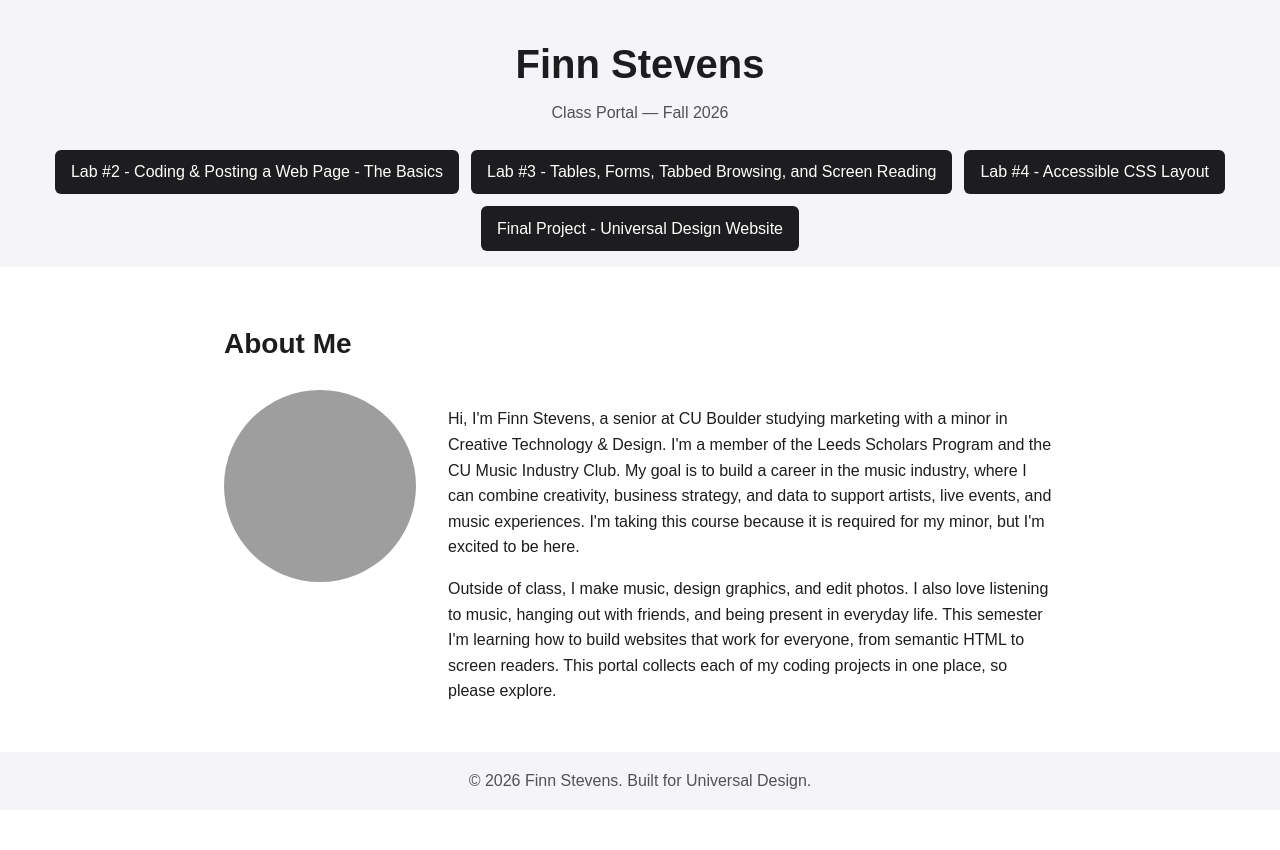
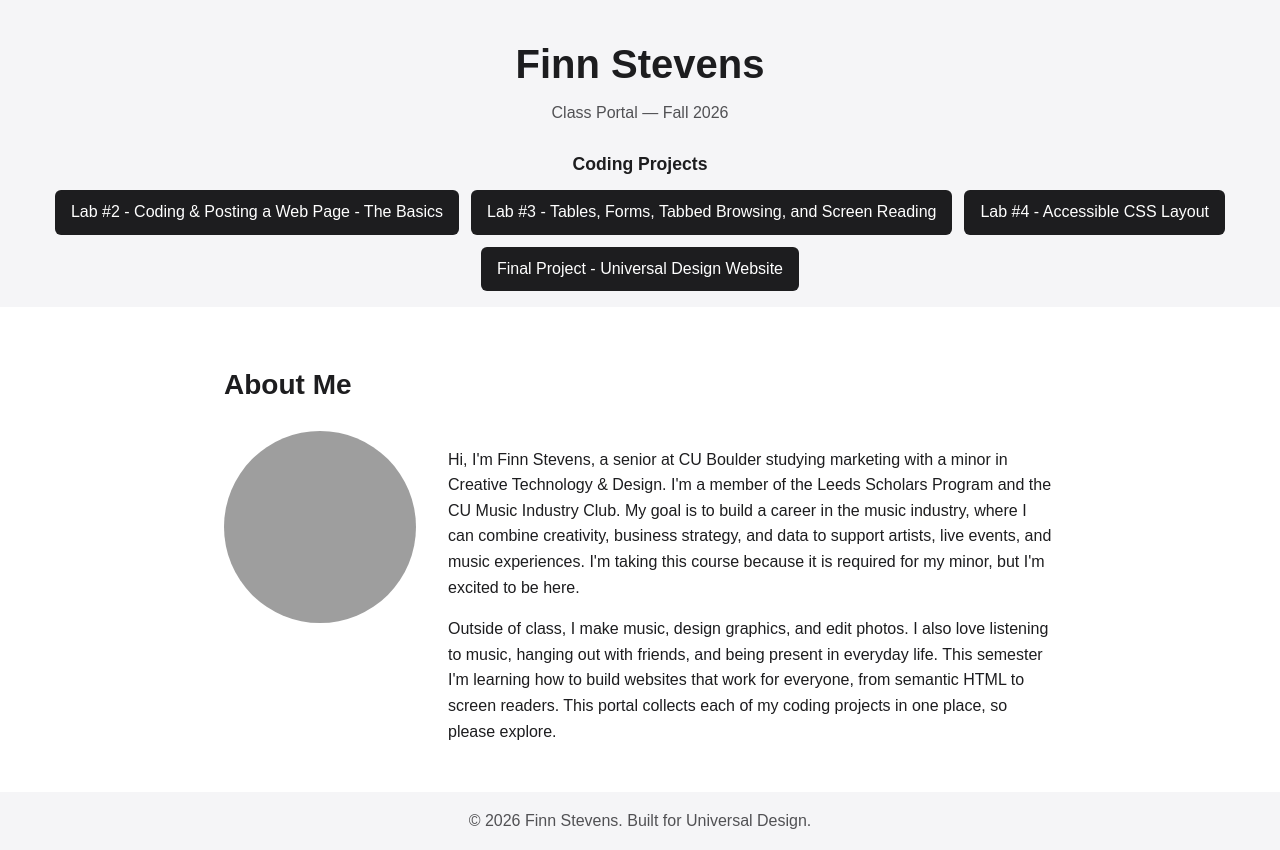
Before and after one commit to bleaaaccchhh/my-class-portal, a plain HTML site: page checkpoint 2/index.html in a window 1280 px wide. Before the commit the page ends 810 px from the top, so only its background shows below. Drawn offline with Linux system fonts and the light colour scheme; grey boxes are pictures that could not be loaded.

Commit message:
Refactor HTML structure and improve accessibility

```diff
--- a/checkpoint 2/index.html
+++ b/checkpoint 2/index.html
@@ -36,6 +36,7 @@
     h1 { font-size: 2.5rem; margin: 0; }
     header p { color: #515154; margin: 0.25rem 0 1.5rem; }
 
+    nav h2 { font-size: 1.1rem; margin: 0 0 0.75rem; }
     nav ul {
       display: flex;
       flex-wrap: wrap;
@@ -103,7 +104,8 @@
     <h1>Finn Stevens</h1>
     <p>Class Portal &mdash; Fall 2026</p>
 
-    <nav aria-label="Coding projects">
+    <nav aria-labelledby="projects-heading">
+      <h2 id="projects-heading">Coding Projects</h2>
       <ul>
         <li><a href="../semantic-html5/index.html">Lab #2 - Coding &amp; Posting a Web Page - The Basics</a></li>
         <li><a href="../5/index.html">Lab #3 - Tables, Forms, Tabbed Browsing, and Screen Reading</a></li>
@@ -117,7 +119,7 @@
     <section aria-labelledby="about-heading">
       <h2 id="about-heading">About Me</h2>
       <div class="about">
-        <img src="finn.jpg" alt="Photo of Finn Stevens" width="400" height="400">
+        <img src="finn.jpg" alt="Black-and-white portrait of Finn Stevens" width="400" height="400">
         <div>
           <p>Hi, I'm Finn Stevens, a senior at CU Boulder studying marketing with a minor in Creative Technology &amp; Design. I'm a member of the Leeds Scholars Program and the CU Music Industry Club. My goal is to build a career in the music industry, where I can combine creativity, business strategy, and data to support artists, live events, and music experiences. I'm taking this course because it is required for my minor, but I'm excited to be here.</p>
           <p>Outside of class, I make music, design graphics, and edit photos. I also love listening to music, hanging out with friends, and being present in everyday life. This semester I'm learning how to build websites that work for everyone, from semantic HTML to screen readers. This portal collects each of my coding projects in one place, so please explore.</p>
```
Lines whose indentation alone changed are shown as unchanged.
